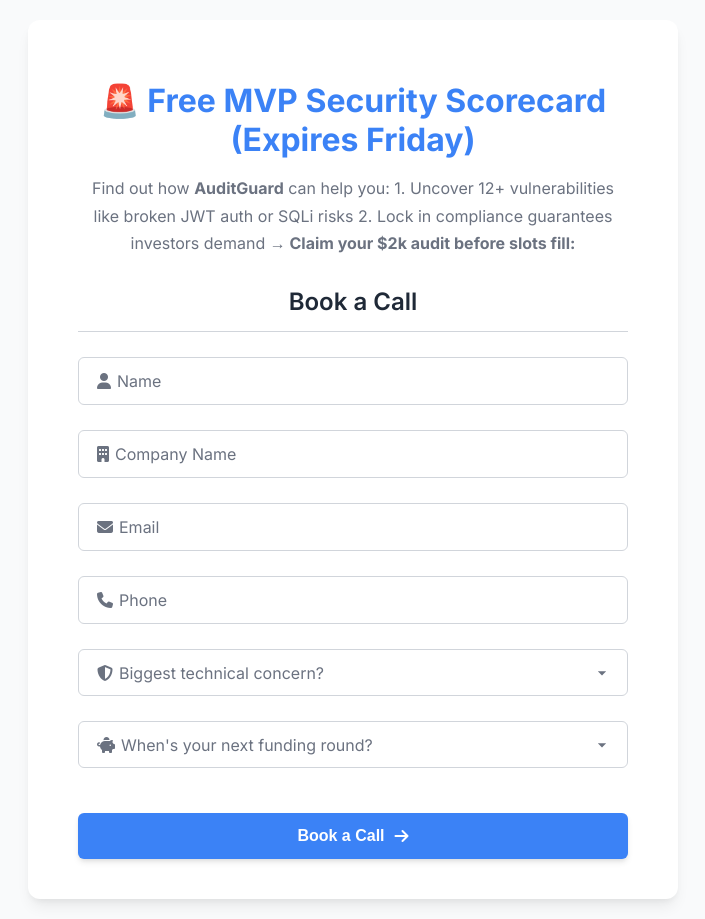
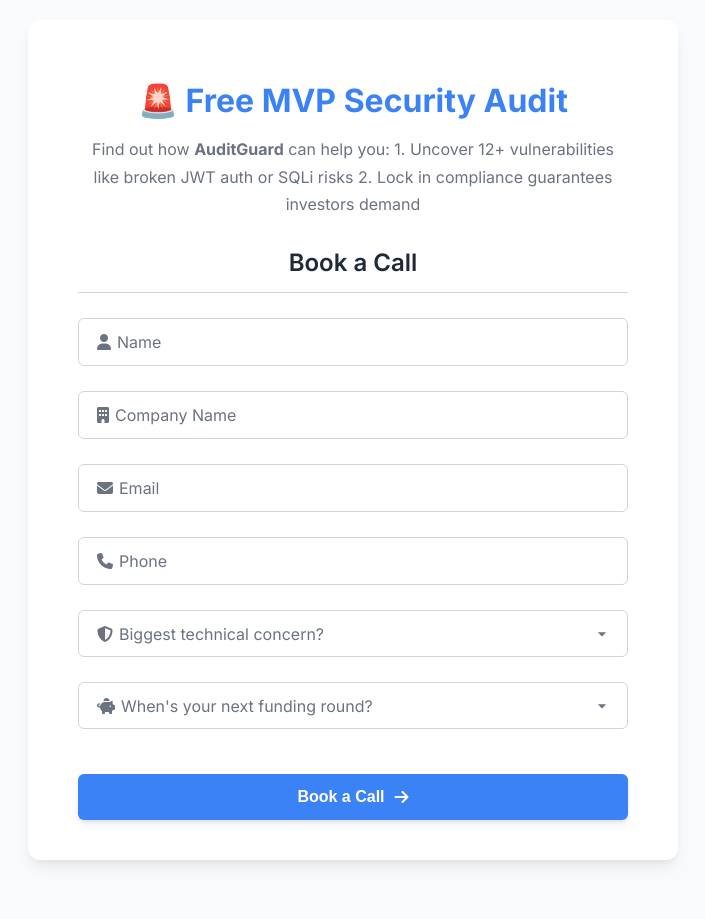
Before and after one commit to aurora10/fake-door, a website: page index.html in a window 1280 px wide. Shown: the whole page, without its empty margins (287-992 px from the left). After the commit the page ends 880 px from the top, so only its background shows below. Drawn offline with Linux system fonts and the light colour scheme.

Commit message:
fix: Update landing page heading text

```diff
--- a/index.html
+++ b/index.html
@@ -12,11 +12,11 @@
         <!-- <h1>Book Your Free Tech Dilligence </h1>
         <p>Find out how [Your Product Name] can help you achieve [Benefit 1] and [Benefit 2]. Book a quick call with our team!</p> -->
 
-        <h1>🚨 Free MVP Security Scorecard (Expires Friday)</h1>
+        <h1>🚨 Free MVP Security Audit</h1>
 <p>Find out how <strong>AuditGuard</strong> can help you:
 1. Uncover 12+ vulnerabilities like broken JWT auth or SQLi risks
 2. Lock in compliance guarantees investors demand
-<strong>→ Claim your $2k audit before slots fill:</strong>
+
 
         <form id="booking-form">
             <h2>Book a Call</h2>
```
